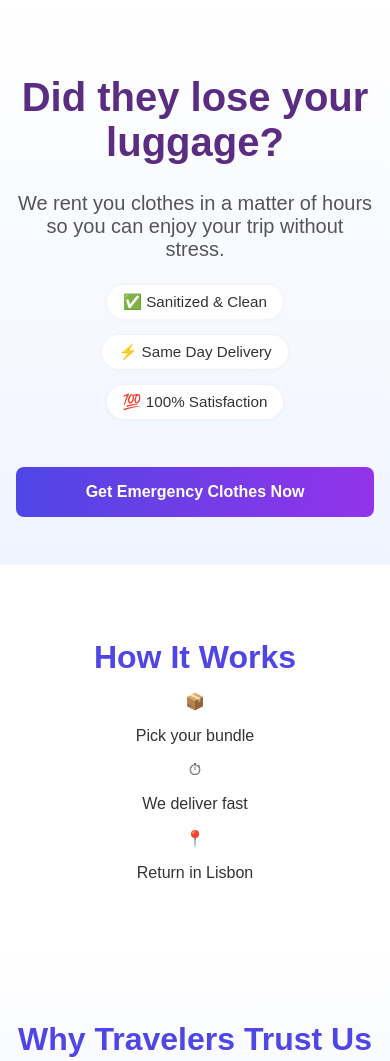
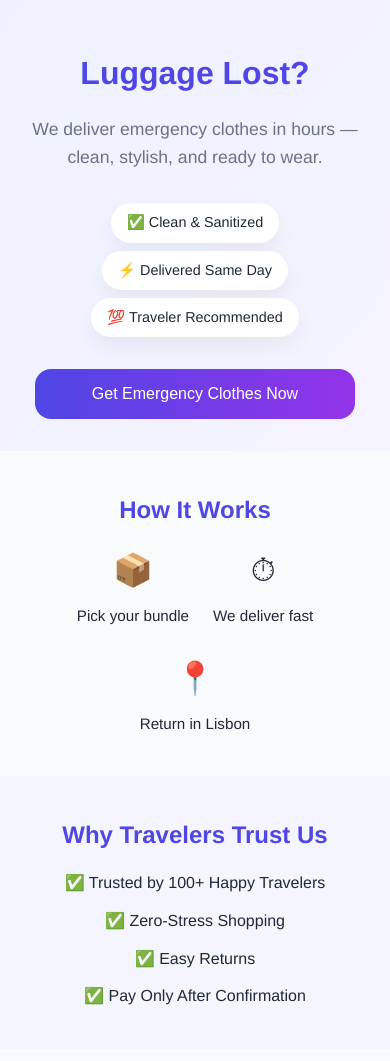
Before and after one commit to lostluggagelx/lost-luggage, a website: page index.html in a window 390 px wide. Shown: the top 1061 px of the page. Drawn offline with Linux system fonts and the light colour scheme.

Commit message:
Final mobile-first redesign

```diff
--- a/index.html
+++ b/index.html
@@ -2,118 +2,170 @@
 <html lang="en">
 <head>
   <meta charset="UTF-8">
+  <meta name="viewport" content="width=device-width, initial-scale=1.0">
   <title>Lost Luggage Lisbon</title>
   <style>
-    body {
-      font-family: sans-serif;
-      background: linear-gradient(to bottom right, #f8f9ff, #e0e7ff);
-      color: #333;
+    :root {
+      --primary: #4f46e5;
+      --accent: #9333ea;
+      --text-dark: #1f2937;
+      --text-light: #6b7280;
+      --bg-light: #f9fafb;
+      --bg-white: #ffffff;
+      --radius: 1rem;
+      --shadow: 0 10px 20px rgba(0, 0, 0, 0.05);
+    }
+
+    * {
+      box-sizing: border-box;
       margin: 0;
       padding: 0;
+    }
+
+    body {
+      font-family: 'Helvetica Neue', sans-serif;
+      background: var(--bg-light);
+      color: var(--text-dark);
+      line-height: 1.6;
+    }
+
+    header {
+      background: linear-gradient(to bottom right, #eef2ff, #f5f3ff);
+      padding: 3rem 1rem 2rem;
       text-align: center;
     }
-    header {
-      padding: 3rem 1rem;
-      background: linear-gradient(to bottom, #fff, #f0f4ff);
-    }
+
     h1 {
       font-size: 2.5rem;
-      color: #5a2d82;
+      color: var(--primary);
+      margin-bottom: 1rem;
     }
-    p.subtitle {
-      font-size: 1.25rem;
-      color: #555;
-      max-width: 600px;
-      margin: 0 auto 1.5rem;
+
+    .subtitle {
+      font-size: 1.1rem;
+      color: var(--text-light);
+      margin-bottom: 2rem;
+      max-width: 500px;
+      margin-inline: auto;
     }
+
     .badges {
-      margin-top: 1rem;
+      display: flex;
+      flex-wrap: wrap;
+      justify-content: center;
+      gap: 0.5rem;
+    }
+
+    .badge {
+      background: var(--bg-white);
+      border-radius: 999px;
+      padding: 0.5rem 1rem;
+      box-shadow: var(--shadow);
+      font-size: 0.9rem;
+      font-weight: 500;
+      color: var(--text-dark);
+    }
+
+    .button-main {
+      margin-top: 2rem;
+      background: linear-gradient(to right, var(--primary), var(--accent));
+      color: #fff;
+      padding: 1rem;
+      font-size: 1rem;
+      border: none;
+      border-radius: var(--radius);
+      cursor: pointer;
+      width: 90%;
+      max-width: 320px;
+    }
+
+    section {
+      padding: 2.5rem 1rem;
+      text-align: center;
+    }
+
+    .section-title {
+      font-size: 1.75rem;
+      color: var(--primary);
+      margin-bottom: 1rem;
+    }
+
+    .how-it-works-icons {
       display: flex;
       justify-content: center;
+      gap: 1.5rem;
       flex-wrap: wrap;
-      gap: 1rem;
+    }
+
+    .icon-step {
+      display: flex;
+      flex-direction: column;
+      align-items: center;
       font-size: 0.95rem;
     }
-    .badge {
-      background: #fff;
-      padding: 0.5rem 1rem;
-      border-radius: 999px;
-      box-shadow: 0 0 5px rgba(0,0,0,0.05);
-      font-weight: 500;
+
+    .icon-circle {
+      font-size: 2rem;
+      margin-bottom: 0.5rem;
     }
-    .call-to-action {
-      margin-top: 2rem;
+
+    .container {
+      max-width: 400px;
+      margin: auto;
+      background: var(--bg-white);
+      padding: 2rem;
+      border-radius: var(--radius);
+      box-shadow: var(--shadow);
     }
-    .call-to-action button {
-      background: linear-gradient(to right, #4f46e5, #9333ea);
-      color: white;
-      padding: 1rem 2rem;
-      font-size: 1rem;
-      border: none;
-      border-radius: 8px;
-      cursor: pointer;
-      font-weight: bold;
-    }
-    .how-it-works, .why-trust, .middle-info, footer {
-      padding: 3rem 1rem;
-      background: white;
-    }
-    .section-title {
-      font-size: 2rem;
-      color: #4f46e5;
-      margin-bottom: 1rem;
-    }
-    .container {
-      max-width: 500px;
-      margin: auto;
-      background: white;
-      padding: 2rem;
-      border-radius: 10px;
-      box-shadow: 0 0 10px rgba(0,0,0,0.05);
-    }
+
     input, button {
       width: 100%;
       padding: 1rem;
       margin-top: 1rem;
       border: 1px solid #ccc;
-      border-radius: 6px;
+      border-radius: 8px;
     }
-    button {
-      background: #111;
+
+    button[type="submit"] {
+      background: var(--primary);
       color: white;
       font-weight: bold;
       cursor: pointer;
     }
+
     #result {
       margin-top: 1rem;
       font-size: 0.9rem;
     }
-    .note {
-      font-size: 0.9rem;
-      color: #4b5563;
-      margin-top: 1rem;
+
+    footer {
+      font-size: 0.8rem;
+      color: var(--text-light);
+      text-align: center;
+      padding: 2rem 1rem;
     }
-    footer {
-      font-size: 0.9rem;
-      color: #777;
+
+    @media (max-width: 600px) {
+      h1 { font-size: 2rem; }
+      .section-title { font-size: 1.5rem; }
     }
   </style>
 </head>
 <body>
   <header>
-    <h1>Did they lose your luggage?</h1>
-    <p class="subtitle">We rent you clothes in a matter of hours so you can enjoy your trip without stress.</p>
+    <h1>Luggage Lost?</h1>
+    <p class="subtitle">We deliver emergency clothes in hours — clean, stylish, and ready to wear.</p>
     <div class="badges">
-      <span class="badge">✅ Sanitized & Clean</span>
-      <span class="badge">⚡ Same Day Delivery</span>
-      <span class="badge">💯 100% Satisfaction</span>
+      <span class="badge">✅ Clean & Sanitized</span>
+      <span class="badge">⚡ Delivered Same Day</span>
+      <span class="badge">💯 Traveler Recommended</span>
     </div>
-    <div class="call-to-action">
-      <button onclick="document.getElementById('emailForm').scrollIntoView({behavior: 'smooth'})">Get Emergency Clothes Now</button>
-    </div>
+    <button class="button-main" onclick="document.getElementById('emailForm').scrollIntoView({behavior: 'smooth'})">
+      Get Emergency Clothes Now
+    </button>
   </header>
 
-  <section class="how-it-works">
+  <section>
     <h2 class="section-title">How It Works</h2>
     <div class="how-it-works-icons">
       <div class="icon-step">
@@ -131,32 +183,32 @@
     </div>
   </section>
 
-
-
-  <section class="why-trust" style="background: linear-gradient(to bottom, #fff, #f0f4ff); margin-bottom: 3rem;">
+  <section style="background: #f5f5ff;">
     <h2 class="section-title">Why Travelers Trust Us</h2>
-    <div class="badges" style="flex-direction: column; gap: 1rem;">
-      <div>✅ Verified by 100+ Happy Travelers</div>
-      <div>✅ No Stress Shopping </div>
-      <div>✅ Hassle-Free Returns </div>
-      <div>✅ Pay After Confirmation</div>
+    <div class="badges" style="flex-direction: column; align-items: center; gap: 0.75rem;">
+      <div>✅ Trusted by 100+ Happy Travelers</div>
+      <div>✅ Zero-Stress Shopping</div>
+      <div>✅ Easy Returns</div>
+      <div>✅ Pay Only After Confirmation</div>
     </div>
   </section>
 
-  <section class="container">
+  <section>
+    <div class="container">
       <h2 class="section-title">Get Emergency Clothes</h2>
-    <p>Lost your luggage? We'll help you get clothes fast!</p>
+      <p>Just drop your email. We'll reply in minutes with bundle options.</p>
       <form id="emailForm">
         <input type="email" id="email" placeholder="your.email@example.com" required />
         <button type="submit">Submit</button>
       </form>
       <p id="result"></p>
-    <p class="note">⏱ We’ll contact you in under 5 minutes with bundle options, pricing, and availability.</p>
+      <p style="font-size: 0.85rem; color: var(--text-light);">⏱ We’ll contact you in under 5 minutes with bundle options, pricing, and availability.</p>
+    </div>
   </section>
 
   <footer>
-    <p>Lost Luggage Lisbon — Your trusted partner for travel emergencies in Lisbon</p>
-    <p>© 2025 Lost Luggage Lisbon. Secure, local, and stress-free.</p>
+    Lost Luggage Lisbon — Clothes delivered to your door, in Lisbon, fast.
+    <br>© 2025 Lost Luggage Lisbon. All rights reserved.
   </footer>
 
   <script>
```
Lines whose indentation alone changed are shown as unchanged.
